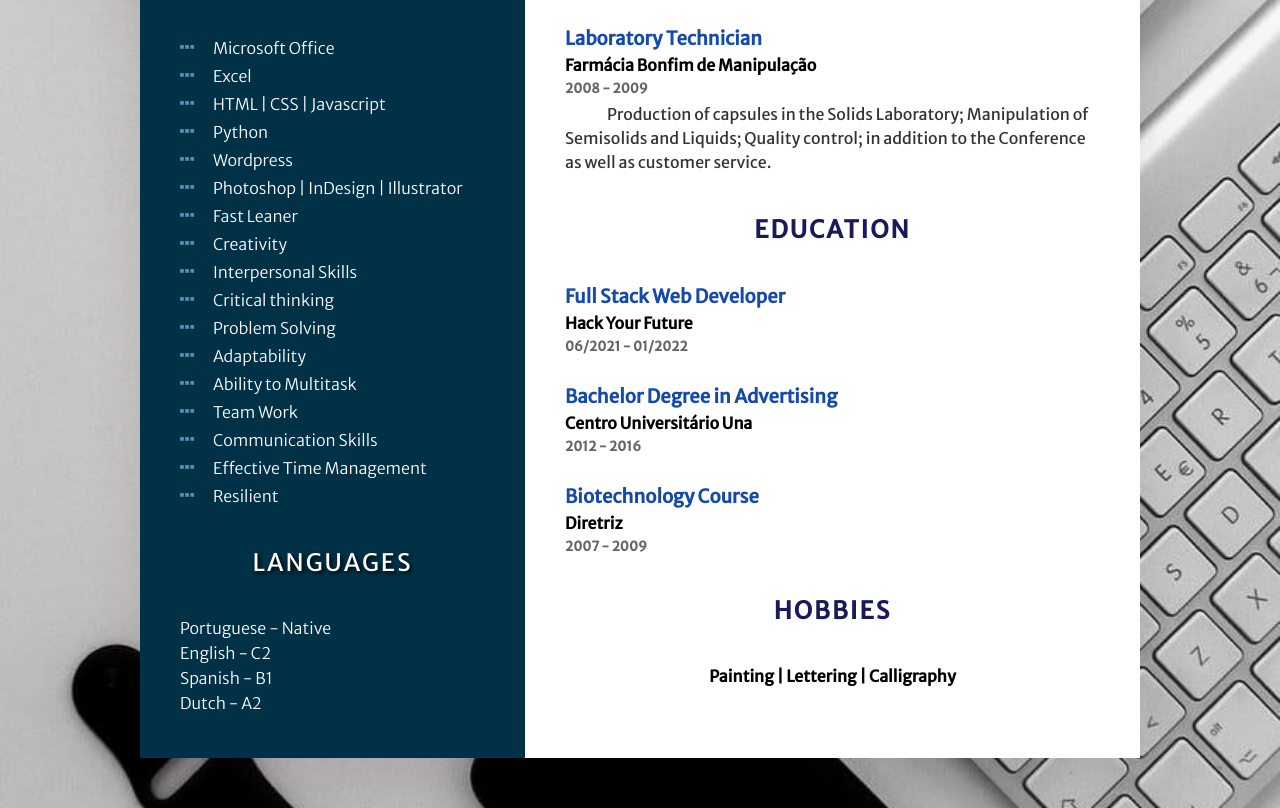
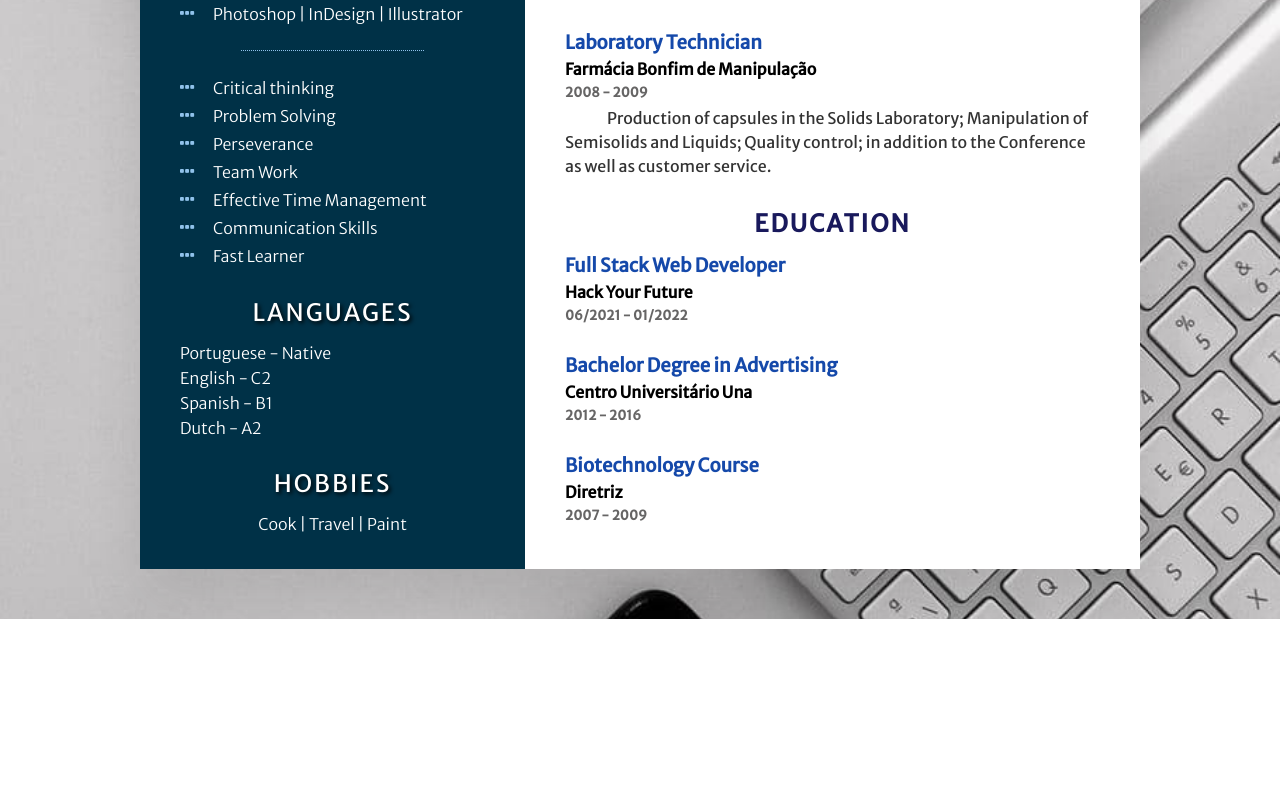
Before and after one commit to claudiacaus/HYF-Module-HTMLCSSGIT, a plain HTML site: page week1/digitalresume/index.html in a window 1280 px wide. Shown: the part 718-1526 px from the top of the page. After the commit the page ends 1337 px from the top, so only its background shows below. Drawn offline with Linux system fonts and the light colour scheme.

Commit message:
Updated the resume

```diff
--- a/week1/digitalresume/index.html
+++ b/week1/digitalresume/index.html
@@ -32,7 +32,7 @@
                     </li>
                     <li>
                         <span class="icon"><i class="fa fa-phone" aria-hidden="true"></i></span>
-                        <span class="text">+31 6 00000000</span>
+                        <span class="text">+31 6 12568111</span>
                     </li>
                     <li>
                         <span class="icon"><i class="fa fa-linkedin" aria-hidden="true"></i></span>
@@ -68,23 +68,14 @@
                         <span class="icon"><i class="fa fa-ellipsis-h" aria-hidden="true"></i></span>
                         <span class="text">Wordpress</span>
                     </li>
-                    <li>
+                    <li class="last">
                         <span class="icon"><i class="fa fa-ellipsis-h" aria-hidden="true"></i></span>
                         <span class="text">Photoshop | InDesign | Illustrator</span>
                     </li>
                     <li>
-                        <span class="icon"><i class="fa fa-ellipsis-h" aria-hidden="true"></i></span>
-                        <span class="text">Fast Leaner</span>
+                        <hr style="width:60%;margin:0 auto">
                     </li>
-                    <li>
-                        <span class="icon"><i class="fa fa-ellipsis-h" aria-hidden="true"></i></span>
-                        <span class="text">Creativity</span>
-                    </li>
-                    <li>
-                        <span class="icon"><i class="fa fa-ellipsis-h" aria-hidden="true"></i></span>
-                        <span class="text">Interpersonal Skills</span>
-                    </li>
-                    <li>
+                    <li class='first'>
                         <span class="icon"><i class="fa fa-ellipsis-h" aria-hidden="true"></i></span>
                         <span class="text">Critical thinking</span>
                     </li>
@@ -94,11 +85,7 @@
                     </li>
                     <li>
                         <span class="icon"><i class="fa fa-ellipsis-h" aria-hidden="true"></i></span>
-                        <span class="text">Adaptability</span>
-                    </li>
-                    <li>
-                        <span class="icon"><i class="fa fa-ellipsis-h" aria-hidden="true"></i></span>
-                        <span class="text">Ability to Multitask</span>
+                        <span class="text">Perseverance</span>
                     </li>
                     <li>
                         <span class="icon"><i class="fa fa-ellipsis-h" aria-hidden="true"></i></span>
@@ -106,16 +93,20 @@
                     </li>
                     <li>
                         <span class="icon"><i class="fa fa-ellipsis-h" aria-hidden="true"></i></span>
-                        <span class="text">Communication Skills</span>
-                    </li>
-                    <li>
-                        <span class="icon"><i class="fa fa-ellipsis-h" aria-hidden="true"></i></span>
                         <span class="text">Effective Time Management</span>
                     </li>
                     <li>
                         <span class="icon"><i class="fa fa-ellipsis-h" aria-hidden="true"></i></span>
-                        <span class="text">Resilient</span>
+                        <span class="text">Communication Skills</span>
                     </li>
+
+
+                    <li>
+                        <span class="icon"><i class="fa fa-ellipsis-h" aria-hidden="true"></i></span>
+                        <span class="text">Fast Learner</span>
+                    </li>
+
+
                 </ul>
             </div>
 
@@ -142,7 +133,14 @@
 
                 </ul>
             </div>
-
+            <div class="hobbies">
+                <h2>Hobbies</h2>
+                <ul>
+                    <li>
+                        <span class="text">Cook | Travel | Paint</span>
+                    </li>
+                </ul>
+            </div>
 
 
 
@@ -152,7 +150,7 @@
 
             <div class="about">
                 <h1>Claudia de Windt</h1>
-                <p class="p1">I'm a Full Stack Web Developer student with a Bachelor Degree in Advertising, looking for an opportunity to start a new career in the technology field. </p>
+                <p class="p1">I'm a Full Stack Web Developer student with a Bachelor's in Advertising, looking for an opportunity to start a new career in the information technology field. </p>
             </div>
             <div class="about">
                 <h2 class="title2">Work Experience</h2>
@@ -162,13 +160,13 @@
                         <h4>Minas Gerais Administração e Serviços</h4>
                         <h5>2010 - 2019</h5>
                         <p class="p2"> Administrative and technical support in the areas of human resources, administration, finance, and logistics; customer service to the internal and external public, providing and receiving information; prepare documents, reports
-                            and spreadsheets; perform office tasks and etc.</p>
+                            and spreadsheets; perform office tasks and etc. Daily usage of Government's softwares, Microsoft Word, Excel, and PowerPoint.</p>
                     </div>
                     <div class="work">
                         <h3>Quality Assistant</h3>
                         <h4>Manimed Farmácia de Manipulação</h4>
                         <h5>2009 - 2010</h5>
-                        <p class="p2"> Responsible for ensuring that products in the production meet the safety and specification standards necessary. Preparation of Solids, Semisolids and Liquids.</p>
+                        <p class="p2"> Responsible for ensuring that products in the production meet the safety and specification standards necessary. Preparation of Solids, Semisolids and Liquids. </p>
                     </div>
                     <div class="work">
                         <h3>Laboratory Technician</h3>
@@ -194,21 +192,10 @@
                         <h4>Diretriz</h4>
                         <h5>2007 - 2009</h5>
                     </div>
-                </div>
-                <div class="box">
-                    <div class="hobbies">
-                        <h2 class="title2">Hobbies</h2>
-                        <ul>
-                            <li>
-                                <h4 class="hb">Painting | Lettering | Calligraphy</h4>
-                            </li>
-                        </ul>
-                    </div>
+
+
                 </div>
             </div>
-
-        </div>
-    </div>
 
 </body>
 
--- a/week1/digitalresume/style.css
+++ b/week1/digitalresume/style.css
@@ -32,7 +32,12 @@
     .left_side {
         position: relative;
         background-color: #003147;
-        padding: 40px;
+        margin: 0 auto;
+        text-align: center;
+        padding-left: 40px;
+        padding-top: 40px;
+        padding-right: 40px;
+        width: 385px;
     }
 
     .profile {
@@ -42,6 +47,7 @@
         align-items: center;
         padding-bottom: 20px;
         overflow: auto;
+        width: 385px;
     }
 
     .profile .picture {
@@ -50,22 +56,22 @@
     }
 
     .profile .picture img {
-        position: absolute;
-        top: 0;
-        left: 0;
-        border-color: white;
-        border-width: 2px;
+        display: flex;
+        margin: 0 auto;
+        margin-left: 30px;
+        padding-left: 30px;
     }
 
     img {
         border-radius: 50%;
+        max-width: 200px;
     }
 
     h2 {
         color: white;
         font-size: 1.5em;
-        margin-top: 40px;
-        margin-bottom: 40px;
+        margin-top: 30px;
+        margin-bottom: 15px;
         text-transform: uppercase;
         text-align: center;
         font-weight: 500;
@@ -75,6 +81,7 @@
 
     .contactInfo {
         padding-top: 0px;
+        text-align: left;
     }
 
     ul {
@@ -86,13 +93,28 @@
         list-style: none;
         margin: 5px 0;
         cursor: pointer;
+        text-align: left;
+    }
+
+    li.last {
+        padding-bottom: 20px;
+    }
+
+    li.first {
+        padding-top: 20px;
+    }
+
+    hr {
+        height: 1px;
+        border: 0;
+        border-top: 1px dotted #90c2eb;
     }
 
     .icon {
         display: inline-block;
         width: 30px;
         font-size: 18px;
-        color: #4b93b4;
+        color: #90c2eb;
     }
 
     span {
@@ -120,7 +142,7 @@
         margin-bottom: 30px;
         text-transform: uppercase;
         text-align: center;
-        font-weight: 600;
+        font-weight: 700;
         letter-spacing: 1px;
         color: #003147;
     }
@@ -162,3 +184,7 @@
     .hb {
         text-align: center;
     }
+
+    .hobbies ul li {
+        text-align: center;
+    }
```
